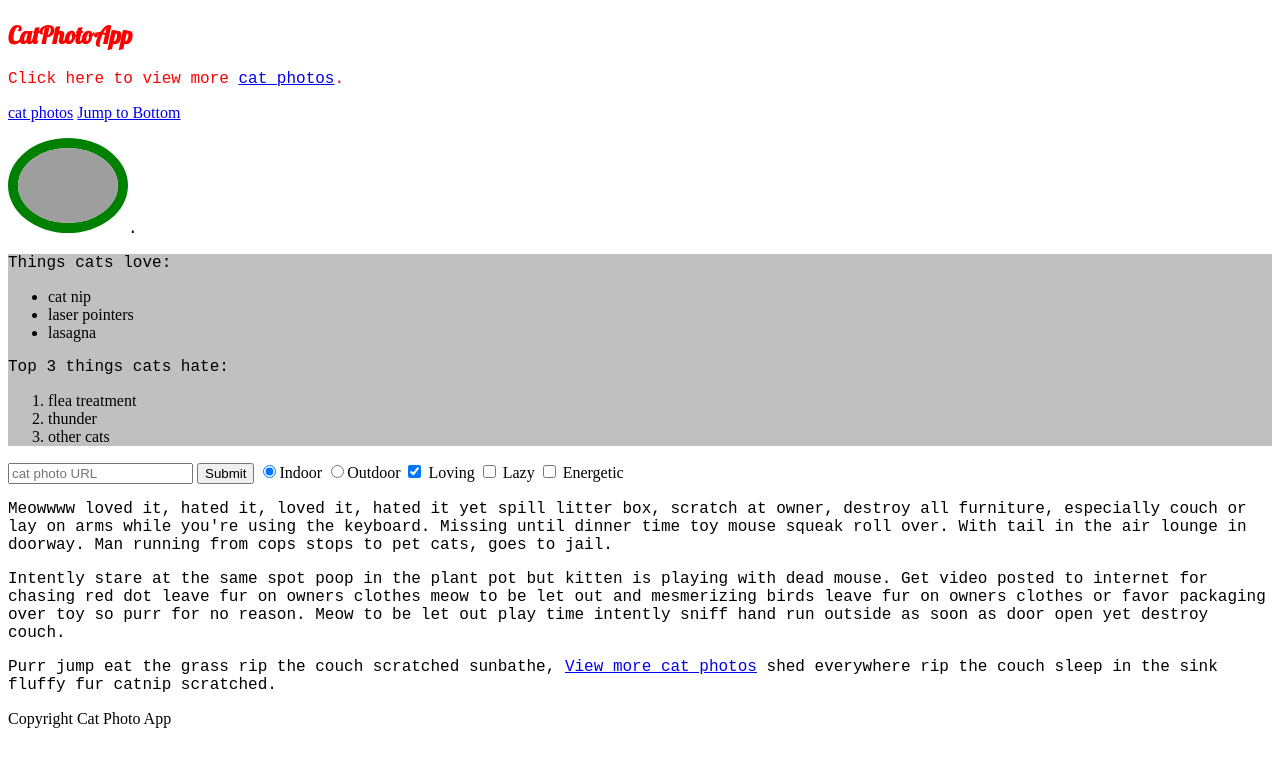
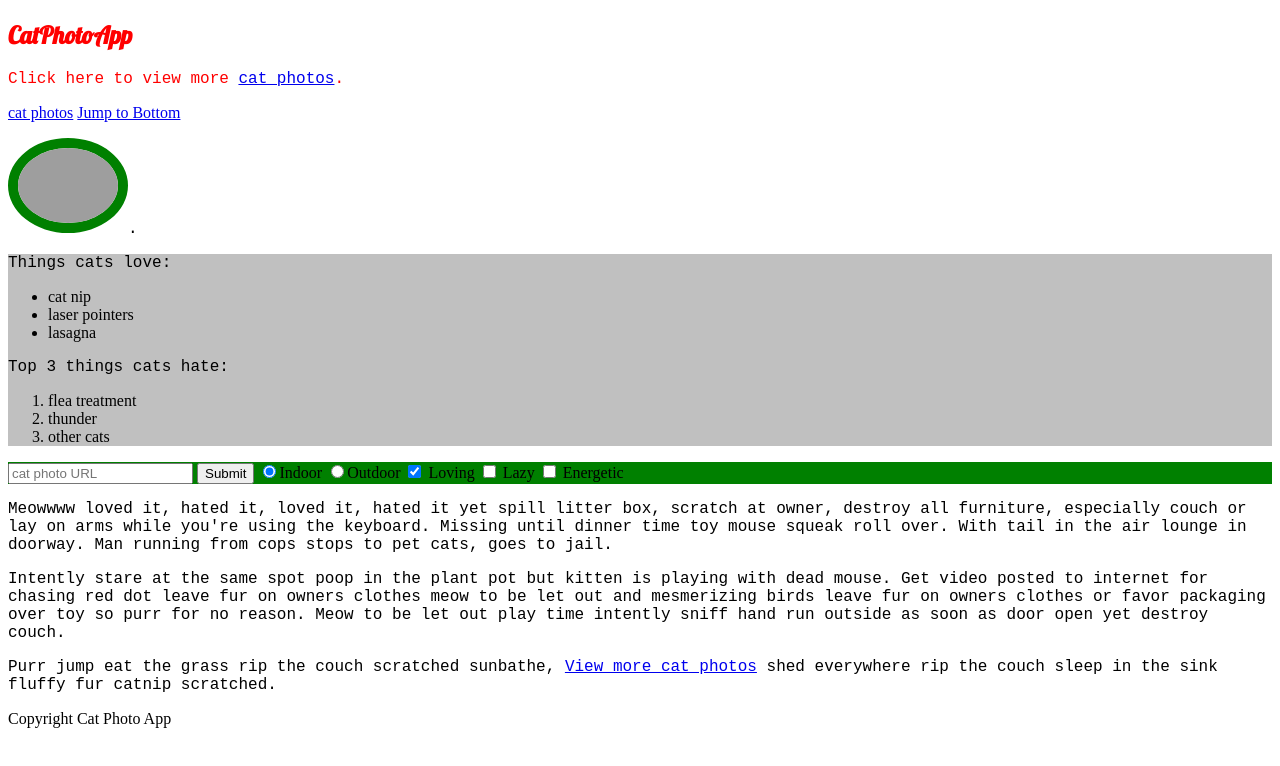
Before and after one commit to VitalickWeb/FCCamp, a plain HTML site: page index.html in a window 1280 px wide. Drawn offline with Linux system fonts and the light colour scheme; grey boxes are pictures that could not be loaded.

Commit message:
Use an id Attribute to Style an Element

```diff
--- a/index.html
+++ b/index.html
@@ -29,9 +29,9 @@
         .silver-background {
             background-color: silver;
         }
-        /* #cat-photo-form {
-
-        } */
+        #cat-photo-form {
+            background-color: green;
+        }
     </style>
     <h2 class="red-text">CatPhotoApp</h2>
     <main>
```
